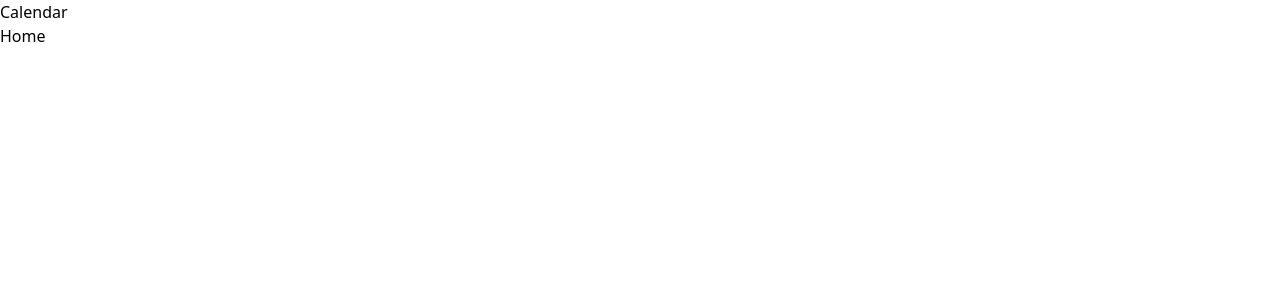
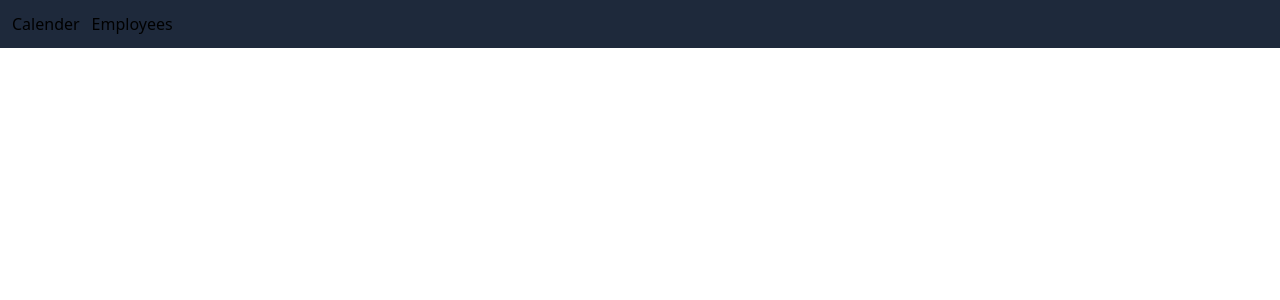
Before and after one commit to JeppeHauman/planner, a Next.js app: page /calendar in a window 1280 px wide. Shown: the top 300 px of the page. Built offline with nearby package versions, Linux system fonts and the light colour scheme.

Commit message:
add nav to layout

```diff
--- a/app/calendar/page.tsx
+++ b/app/calendar/page.tsx
@@ -3,8 +3,7 @@
 export default function Calendar() {
   return (
     <div>
-      <h1>Calendar</h1>
-      <Link href={"/"}>Home</Link>
+
     </div>
   );
 }
--- a/app/employees/employee.tsx
+++ b/app/employees/employee.tsx
@@ -7,7 +7,7 @@
 
 const Employee: React.FunctionComponent<Props> = ({ name, email }) => {
   return (
-    <li>
+    <li className="flex gap-5">
       <h2>{name}</h2>
       <p>{email}</p>
     </li>
--- a/app/employees/page.tsx
+++ b/app/employees/page.tsx
@@ -1,4 +1,3 @@
-import Link from "next/link";
 import Employee from "./employee";
 import { getEmployees } from "@/lib/prisma/employees";
 
@@ -8,8 +7,6 @@
   return (
     <div>
       <h1>Employees</h1>
-      <Link href={"/"}>Home</Link>
-
       <div>
         <ul className="p-6">
           {employees?.map((employee) => (
--- a/app/layout.tsx
+++ b/app/layout.tsx
@@ -1,4 +1,5 @@
 import "./globals.css";
+import Link from "next/link";
 
 export const metadata = {
   title: "Create Next App",
@@ -12,7 +13,18 @@
 }) {
   return (
     <html lang="en">
-      <body>{children}</body>
+      <body>
+        <nav>
+          <div className="flex gap-3 p-3 bg-slate-800">
+            <Link href={"/calendar"}>Calender</Link>
+            <Link href={"/employees"}>Employees</Link>
+          </div>
+        </nav>
+        <main className="p-3">
+          {children}
+
+        </main>
+      </body>
     </html>
   );
 }
--- a/app/page.tsx
+++ b/app/page.tsx
@@ -7,10 +7,7 @@
 export default function Home() {
   return (
     <main>
-      <div className="flex gap-3">
-        <Link href={"/calendar"}>Calender</Link>
-        <Link href={"/employees"}>Employees</Link>
-      </div>
+
     </main>
   );
 }
```
